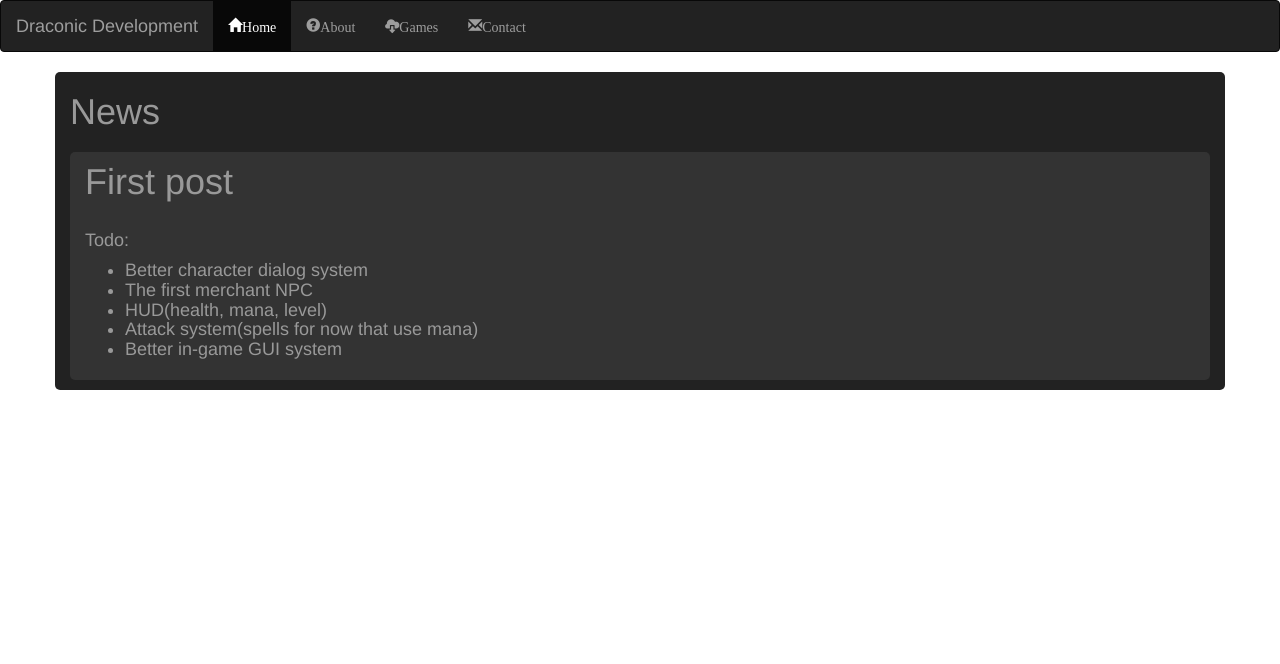
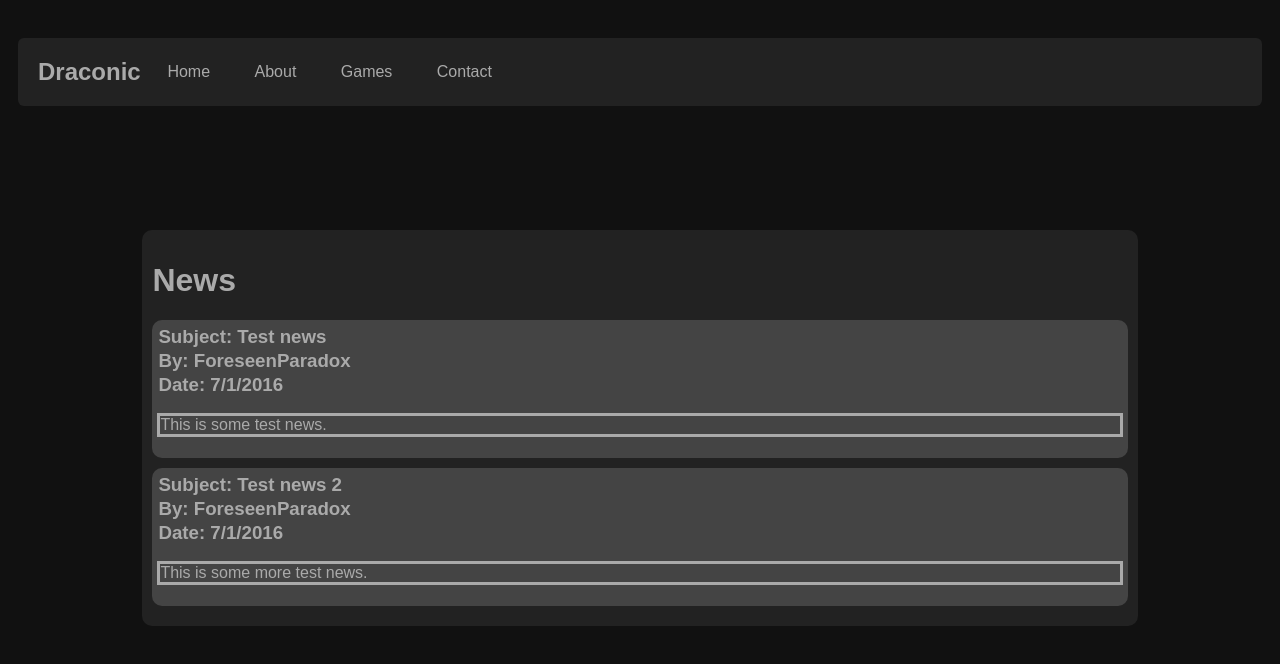
Before and after one commit to foreseenparadox/Draconic-Website, a plain HTML site: page index.html in a window 1280 px wide. Drawn offline with nearby package versions, Linux system fonts and the light colour scheme.

Commit message:
Stopped using bootstrap.

```diff
--- /dev/null
+++ b/css/style.css
@@ -0,0 +1,93 @@
+body
+{
+  color: #AAAAAA;
+  font-family: "Arial", Helvetica, sans-serif;
+  background-color: #111111;
+  padding: 10px;
+}
+
+.nav-bar
+{
+  background-color: #222222;
+  border-radius: 6px;
+  padding: 20px;
+  margin: 20px 0px;
+}
+
+.nav-bar .nav-bar-header
+{
+    display: inline;
+    margin: 0;
+    vertical-align: middle;
+}
+
+.nav-bar ul
+{
+  list-style-type: none;
+  margin: 0;
+  padding: 0;
+  overflow: hidden;
+  display: inline;
+  vertical-align: middle;
+}
+
+.nav-bar li
+{
+  display: inline;
+  vertical-align: middle;
+}
+
+.nav-bar a
+{
+  color: #AAAAAA;
+  text-align: center;
+  text-decoration: none;
+  padding: 20px;
+}
+
+.nav-bar a:hover
+{
+  background-color: #444444;
+}
+
+.news
+{
+  margin: 10%;
+  background-color: #222222;
+  border-radius: 10px;
+  padding: 10px;
+}
+
+.news article
+{
+  border-radius: 10px;
+  background-color: #444444;
+  padding: 5px;
+  margin: 10px 0px;
+}
+
+.news h3
+{
+  margin: 0px;
+  padding: 1px;
+}
+
+.news p
+{
+  border-style: solid;
+}
+
+.button-reg
+{
+  background-color: #333333;
+  border-radius: 10px;
+  display: inline;
+  padding: 15px;
+  text-decoration: none;
+  color: #AAAAAA;
+}
+
+.button-reg:hover
+{
+  background-color: #444444;
+}
--- a/index.html
+++ b/index.html
@@ -1,71 +1,45 @@
 <!DOCTYPE html>
-<html lang="en">
-
+<html>
   <head>
-    <title> Draconic Studios </title>
     <meta charset="utf-8">
-    <meta name="viewport" content="width=device-width, initial-scale=1"/>
-    <link rel="stylesheet" href="https://maxcdn.bootstrapcdn.com/bootstrap/3.3.6/css/bootstrap.css">
-    <script src="https://ajax.googleapis.com/ajax/libs/jquery/1.12.4/jquery.js"></script>
-    <script src="https://maxcdn.bootstrapcdn.com/bootstrap/3.3.6/js/bootstrap.js"></script>
-
-    <style media="screen">
-      body{
-        color: #999999;
-      }
-      .container{
-        background-color: #222222;
-        border-radius: 5px;
-      }
-      .post{
-        background-color: #333333;
-        border-radius: 5px;
-        padding-left: 5px;
-        padding-right: 5px;
-      }
-      .post-subject{
-        padding: 10px;
-      }
-      .post-body{
-        padding: 10px;
-      }
-    </style>
+    <link rel="stylesheet" href="css/style.css">
+    <title>Draconic</title>
   </head>
 
   <body>
-    <nav class="navbar navbar-inverse">
-      <div class="container-fluid">
-        <div class="navbar-header">
-            <a class="navbar-brand" href="#">Draconic Development</a>
-        </div>
-        <ul class="nav navbar-nav">
-          <li class="active"><a href="index.html"><span class="glyphicon glyphicon-home"/>Home</a></li>
-          <li><a href="about.html"><span class="glyphicon glyphicon-question-sign"/>About</a></li>
-          <li><a href="games.html"><span class="glyphicon glyphicon-cloud-download"/>Games</a></li>
-          <li><a href="not_found.html"><span class="glyphicon glyphicon-envelope"/>Contact</a></li>
-        </ul>
-      <div/>
+    <nav class="nav-bar">
+      <h1 class="nav-bar-header">
+        Draconic
+      </h1>
+
+      <ul>
+        <li><a href="index.html">Home</a></li>
+        <li><a href="about.html">About</a></li>
+        <li><a href="games.html">Games</a></li>
+        <li><a href="#">Contact</a></li>
+      </ul>
     </nav>
 
-    <div class="container" style="">
+    <div class="news">
       <h1>News</h1>
-        <article class="post">
-          <h1 class="post-subject">First post</h1>
-          <h4 class="post-body">
-            <p>Todo:</p>
-            <ul>
-              <li>Better character dialog system</li>
-              <li>The first merchant NPC</li>
-              <li>HUD(health, mana, level)</li>
-              <li>Attack system(spells for now that use mana)</li>
-              <li>Better in-game GUI system</li>
-            </ul>
-          </h4>
-        </article>
-      </div>
+      <article>
+        <h3>Subject: Test news</h3>
+        <h3>By: ForeseenParadox</h3>
+        <h3>Date: 7/1/2016</h3>
+        <p>
+          This is some test news.
+        </p>
+      </article>
+
+      <article>
+        <h3>Subject: Test news 2</h3>
+        <h3>By: ForeseenParadox</h3>
+        <h3>Date: 7/1/2016</h3>
+        <p>
+          This is some more test news.
+        </p>
+      </article>
     </div>
 
-
   </body>
-
 </html>
```
Also changed, not shown: about.html (+18 -24 lines), games.html (+15 -23 lines).
